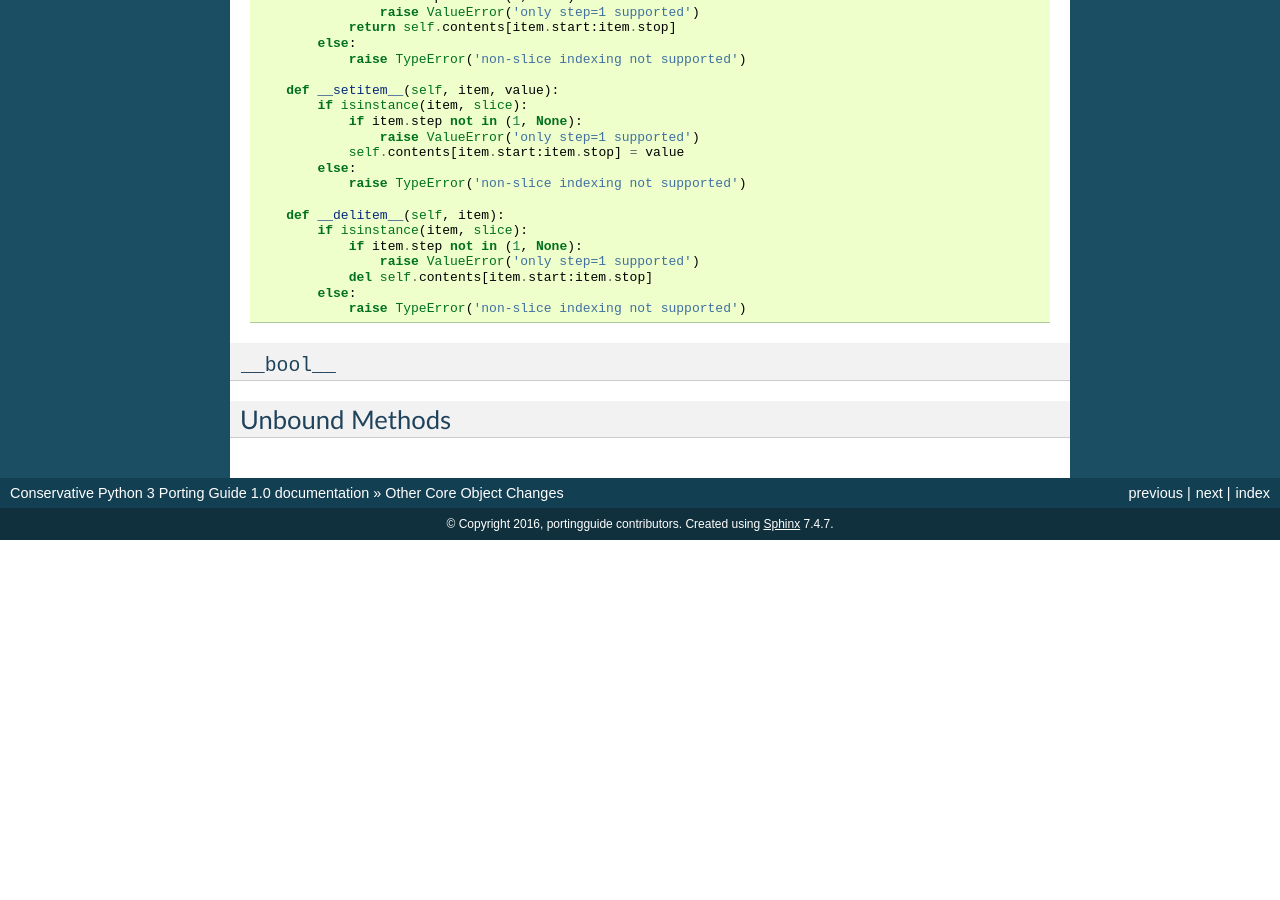
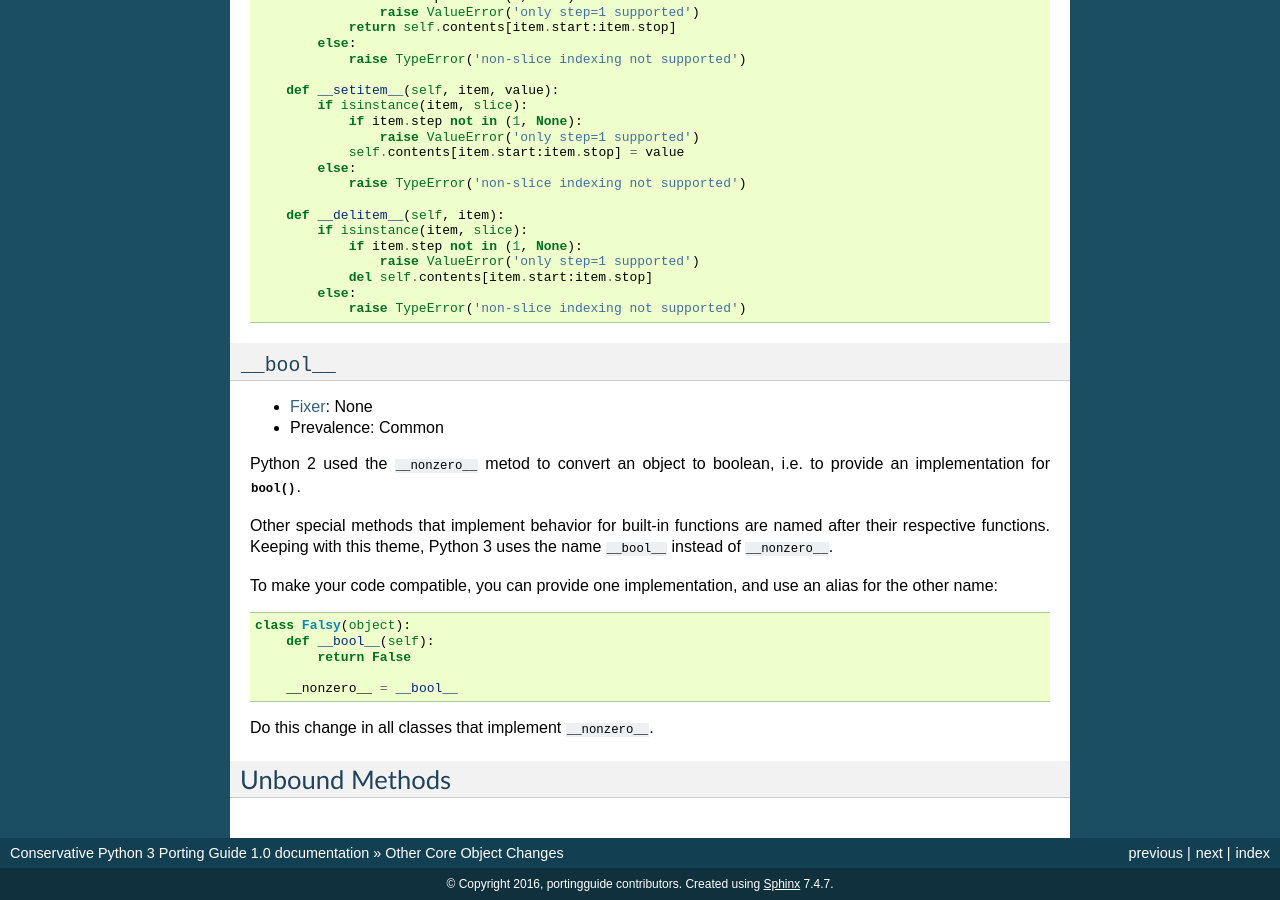
Before and after one commit to fedora-python/portingguide, a Sphinx documentation site: the page built from source/core-obj-misc.rst, in a window 1280 px wide and 900 px high, scrolled down 2007 px. Built offline with Sphinx 7.4.7, drawn with Linux system fonts in a browser that asks for light colours; before the commit the page ends 2547 px from its top, so only the background shows below that.

Commit message:
Write about __bool__

```diff
--- a/source/core-obj-misc.rst
+++ b/source/core-obj-misc.rst
@@ -148,5 +148,28 @@ would be::
 ``__bool__``
 ~~~~~~~~~~~~
 
+* :ref:`Fixer <python-modernize>`: None
+* Prevalence: Common
+
+Python 2 used the ``__nonzero__`` metod to convert an object to boolean,
+i.e. to provide an implementation for :func:`bool`.
+
+Other special methods that implement behavior for built-in functions
+are named after their respective functions.
+Keeping with this theme, Python 3 uses the name ``__bool__`` instead of
+``__nonzero__``.
+
+To make your code compatible, you can provide one implementation,
+and use an alias for the other name::
+
+    class Falsy(object):
+        def __bool__(self):
+            return False
+
+        __nonzero__ = __bool__
+
+Do this change in all classes that implement ``__nonzero__``.
+
+
 Unbound Methods
 ~~~~~~~~~~~~~~~
```
